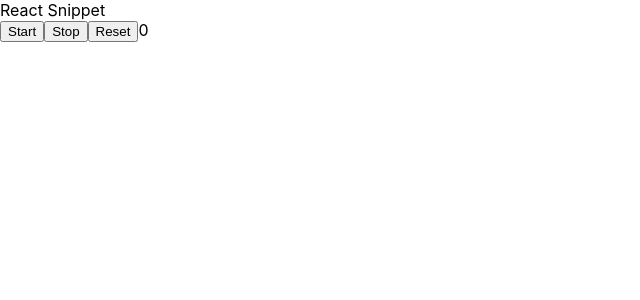
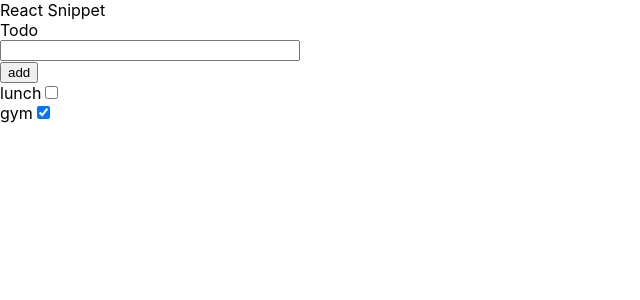
Before and after one commit to jiyulei/react-snippet-lab, a React (Create React App) app: page / in a window 1280 px wide. Shown: the top 300 px of the page, without its empty margins (0-640 px from the left). Built offline with nearby package versions, Linux system fonts and the light colour scheme.

Commit message:
add progress bar and todo list 2

```diff
--- a/package.json
+++ b/package.json
@@ -1,13 +1,13 @@
 {
   "name": "react-snippet-lab",
   "version": "0.1.0",
-
   "private": true,
   "dependencies": {
     "@testing-library/dom": "^10.4.0",
     "@testing-library/jest-dom": "^6.6.3",
     "@testing-library/react": "^16.3.0",
     "@testing-library/user-event": "^13.5.0",
+    "echarts": "^5.6.0",
     "react": "^19.1.0",
     "react-dom": "^19.1.0",
     "react-scripts": "5.0.1",
--- a/src/App.js
+++ b/src/App.js
@@ -12,7 +12,10 @@ import { DiceRoller } from "./components/DiceRoller/DiceRoller";
 import { PixelArt } from "./components/PixelArt/PixelArt";
 import { Test } from "./components/TestComponent/TestComponent";
 import { StopWatch } from "./components/StopWatch/StopWatch";
+import { TodoList2 } from "./components/TodoList/TodoList2";
+
 import "./index.css";
+import { ProgressBar } from "./components/ProgressBar/ProgressBar";
 
 function App() {
   return (
@@ -31,7 +34,9 @@ function App() {
       {/* <DiceRoller /> */}
       {/* <PixelArt /> */}
       {/* <Test /> */}
-      <StopWatch />
+      {/* <StopWatch /> */}
+      {/* <ProgressBar /> */}
+      <TodoList2 />
     </div>
   );
 }
--- /dev/null
+++ b/src/components/ProgressBar/ProgressBar.jsx
@@ -0,0 +1,46 @@
+import { useEffect, useState } from "react";
+import "./styles.css";
+
+export function ProgressBar() {
+  const [bars, setBars] = useState(0);
+  const [filledBars, setFilledBars] = useState(0);
+
+  const handleComplete = () => {
+    setFilledBars((prev) => prev + 1);
+  };
+
+  return (
+    <div>
+      <button onClick={() => setBars(bars + 1)}>Add</button>
+      <div className="bars">
+        {Array.from({ length: bars }).map((_, index) => (
+          <Bar
+            key={index}
+            shouldUpdate={index > filledBars}
+            onComplete={handleComplete}
+          />
+        ))}
+      </div>
+      {filledBars}
+    </div>
+  );
+}
+
+function Bar({ onComplete, shouldUpdate }) {
+  const [transitionStart, setTransitionStart] = useState(false);
+
+  useEffect(() => {
+    if (!shouldUpdate) {
+      setTransitionStart(true);
+    }
+  }, [shouldUpdate]);
+
+  return (
+    <div className="outside">
+      <div
+        className={`inside ${transitionStart ? "barfilled" : ""}`}
+        onTransitionEnd={onComplete}
+      ></div>
+    </div>
+  );
+}
--- /dev/null
+++ b/src/components/ProgressBar/styles.css
@@ -0,0 +1,26 @@
+.outside {
+  width: 50%;
+  height: 50px;
+  background-color: gray;
+}
+
+.bars {
+  margin-top: 4px;
+  display: flex;
+  flex-direction: column;
+  gap: 4px;
+}
+
+.inside {
+    height: 50px;
+    transform: scaleX(0);
+    transform-origin: left;
+    transition-duration: 2000ms;
+    transition-timing-function: linear;
+    transition-property: transform;
+}
+
+.barfilled {
+    transform: scaleY(1);
+    background-color: green;
+}
--- /dev/null
+++ b/src/components/TodoList/TodoList2.jsx
@@ -0,0 +1,78 @@
+import { useState } from "react";
+
+export const TodoList2 = () => {
+  const intitalList = [
+    { id: 1, title: "lunch", check: false },
+    { id: 2, title: "gym", check: true },
+  ];
+  const [inputValue, setInputValue] = useState("");
+  const [list, setList] = useState(() => intitalList);
+
+  const handleInputChange = (value) => {
+    setInputValue(value);
+  };
+
+  const handleListUpdate = () => {
+    if (inputValue.trim() === "") {
+      setInputValue("");
+      return;
+    }
+
+    setList((prev) => [
+      ...prev,
+      { id: list.length + 1, title: inputValue, check: false },
+    ]);
+    setInputValue("");
+  };
+
+  const handleCheck = (checkId) => {
+    setList((prev) =>
+      prev.map((item) =>
+        item.id === checkId ? { ...item, check: !item.check } : item
+      )
+    );
+  };
+
+  const handleCheckBox = (e) => {
+    if (e.target.matches('input[type="checkbox"]')) {
+      const id = Number(e.target.dataset.id);
+      handleCheck(id);
+    }
+  };
+
+  return (
+    <div>
+      <div className="inputField">
+        <div
+          className="input"
+          style={{ display: "flex", flexDirection: "column", width: "300px" }}
+        >
+          <label htmlFor="inputValue">Todo</label>
+          <input
+            id="inputValue"
+            type="text"
+            value={inputValue}
+            onChange={(event) => handleInputChange(event.target.value)}
+          />
+        </div>
+        <button onClick={handleListUpdate}>add</button>
+      </div>
+
+      <div onChange={handleCheckBox}>
+        {list.map((item) => (
+          <div key={item.id}>
+            {item.title}
+            <span>
+              <input
+                type="checkbox"
+                checked={item.check}
+                onChange={() => {}}
+                data-id={item.id}
+              />
+            </span>
+          </div>
+        ))}
+      </div>
+    </div>
+  );
+};
```
Also changed, not shown: 1 other file (tests, documents, lock files or other folders).
